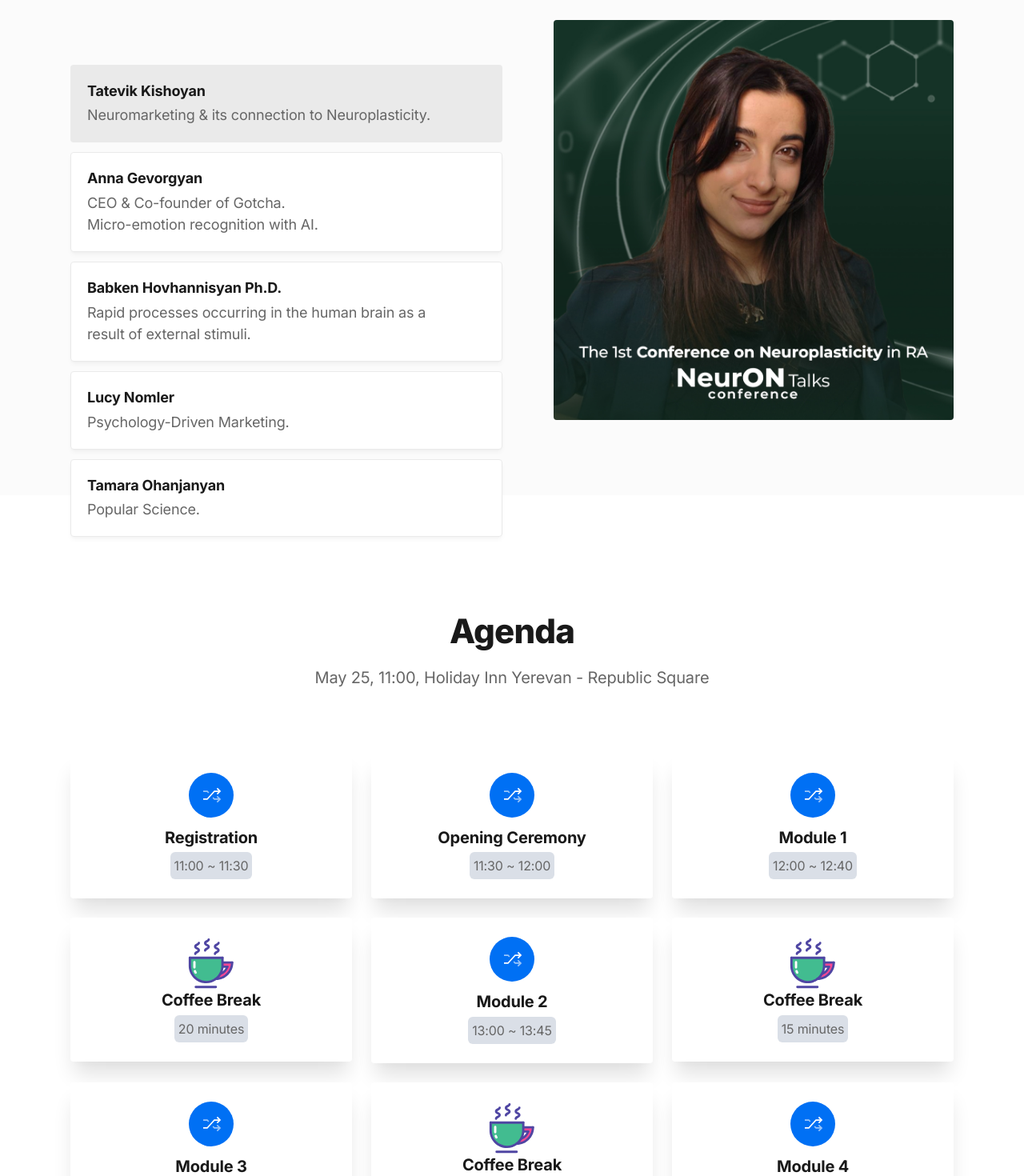
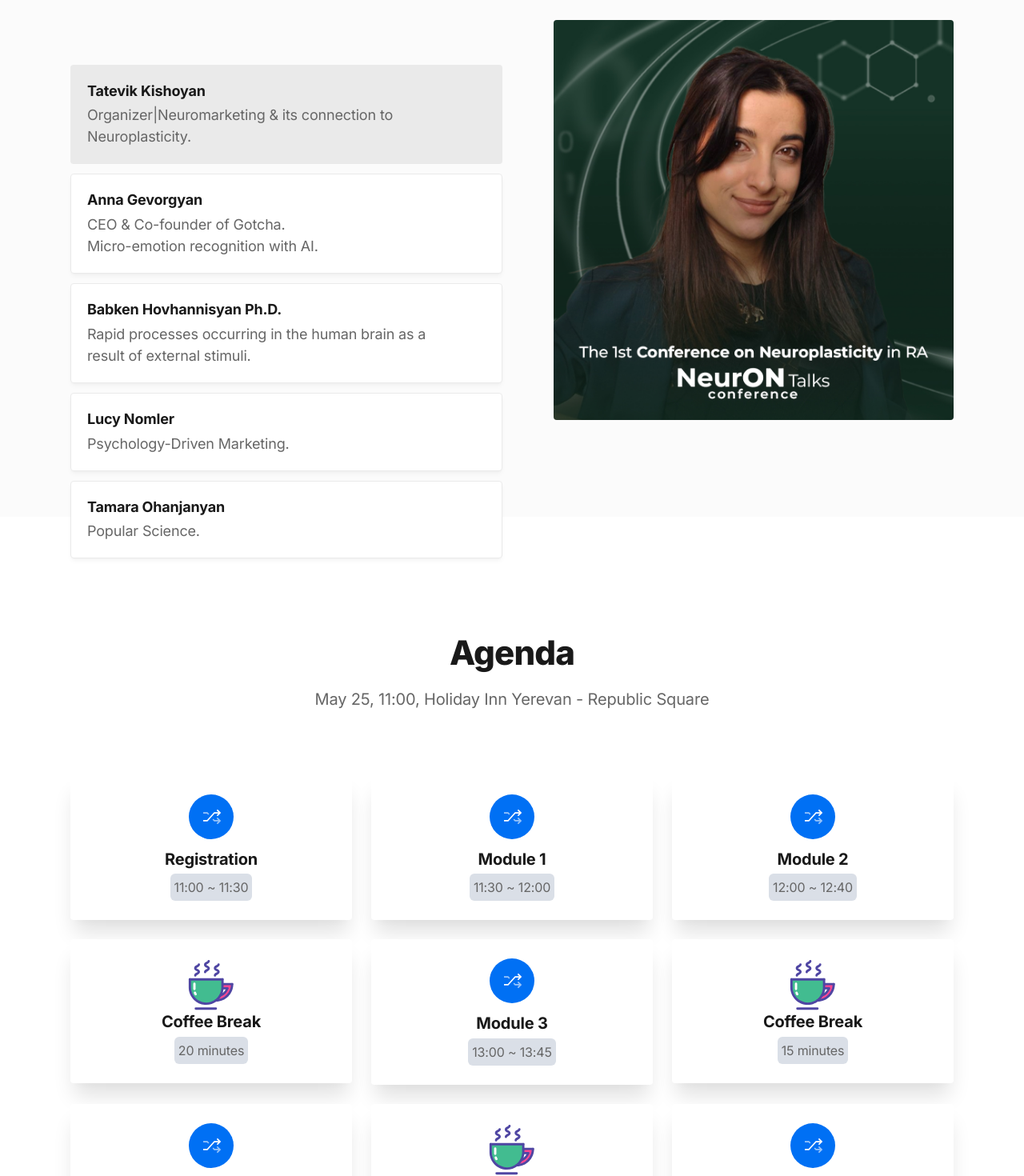
Before and after one commit to Aram9622/tatev-project, a Next.js app: page / in a window 1280 px wide. Shown: the part 1380-2850 px from the top of the page at 80% size. Built offline with nearby package versions, Linux system fonts and the light colour scheme.

Commit message:
change title for Tatev

```diff
--- a/components/features-blocks.tsx
+++ b/components/features-blocks.tsx
@@ -46,7 +46,7 @@ export default function FeaturesBlocks() {
                   </g>
                 </g>
               </svg>
-              <h4 className="text-xl font-bold leading-snug tracking-tight mb-1">Opening Ceremony</h4>
+              <h4 className="text-xl font-bold leading-snug tracking-tight mb-1">Module 1</h4>
               <p className="text-gray-600 text-center bg-[#dadfe7] p-[5px] rounded-[6px]">11:30 ~ 12:00</p>
             </div>
 
@@ -63,7 +63,7 @@ export default function FeaturesBlocks() {
                   </g>
                 </g>
               </svg>
-              <h4 className="text-xl font-bold leading-snug tracking-tight mb-1">Module 1</h4>
+              <h4 className="text-xl font-bold leading-snug tracking-tight mb-1">Module 2</h4>
               <p className="text-gray-600 text-center bg-[#dadfe7] p-[5px] rounded-[6px]">12:00 ~ 12:40</p>
             </div>
 
@@ -86,7 +86,7 @@ export default function FeaturesBlocks() {
                   </g>
                 </g>
               </svg>
-              <h4 className="text-xl font-bold leading-snug tracking-tight mb-1">Module 2</h4>
+              <h4 className="text-xl font-bold leading-snug tracking-tight mb-1">Module 3</h4>
               <p className="text-gray-600 text-center bg-[#dadfe7] p-[5px] rounded-[6px]">13:00 ~ 13:45</p>
             </div>
 
@@ -109,7 +109,7 @@ export default function FeaturesBlocks() {
                   </g>
                 </g>
               </svg>
-              <h4 className="text-xl font-bold leading-snug tracking-tight mb-1">Module 3</h4>
+              <h4 className="text-xl font-bold leading-snug tracking-tight mb-1">Module 4</h4>
               <p className="text-gray-600 text-center bg-[#dadfe7] p-[5px] rounded-[6px]">14:00 ~ 14:45</p>
             </div>
 
@@ -131,7 +131,7 @@ export default function FeaturesBlocks() {
                   </g>
                 </g>
               </svg>
-              <h4 className="text-xl font-bold leading-snug tracking-tight mb-1">Module 4</h4>
+              <h4 className="text-xl font-bold leading-snug tracking-tight mb-1">Module 5</h4>
               <p className="text-gray-600 text-center bg-[#dadfe7] p-[5px] rounded-[6px]">15:00 ~ 15:45</p>
             </div>
 
--- a/components/features.tsx
+++ b/components/features.tsx
@@ -66,7 +66,7 @@ export default function Features() {
                 >
                   <div>
                     <div className="font-bold leading-snug tracking-tight mb-1">Tatevik Kishoyan</div>
-                    <div className="text-gray-600">Neuromarketing & its connection to Neuroplasticity. </div>
+                    <div className="text-gray-600">Organizer|Neuromarketing & its connection to Neuroplasticity. </div>
                   </div>
                   <div className="flex justify-center items-center w-8 h-8 rounded-full flex-shrink-0 ml-3">
                   </div>
```
